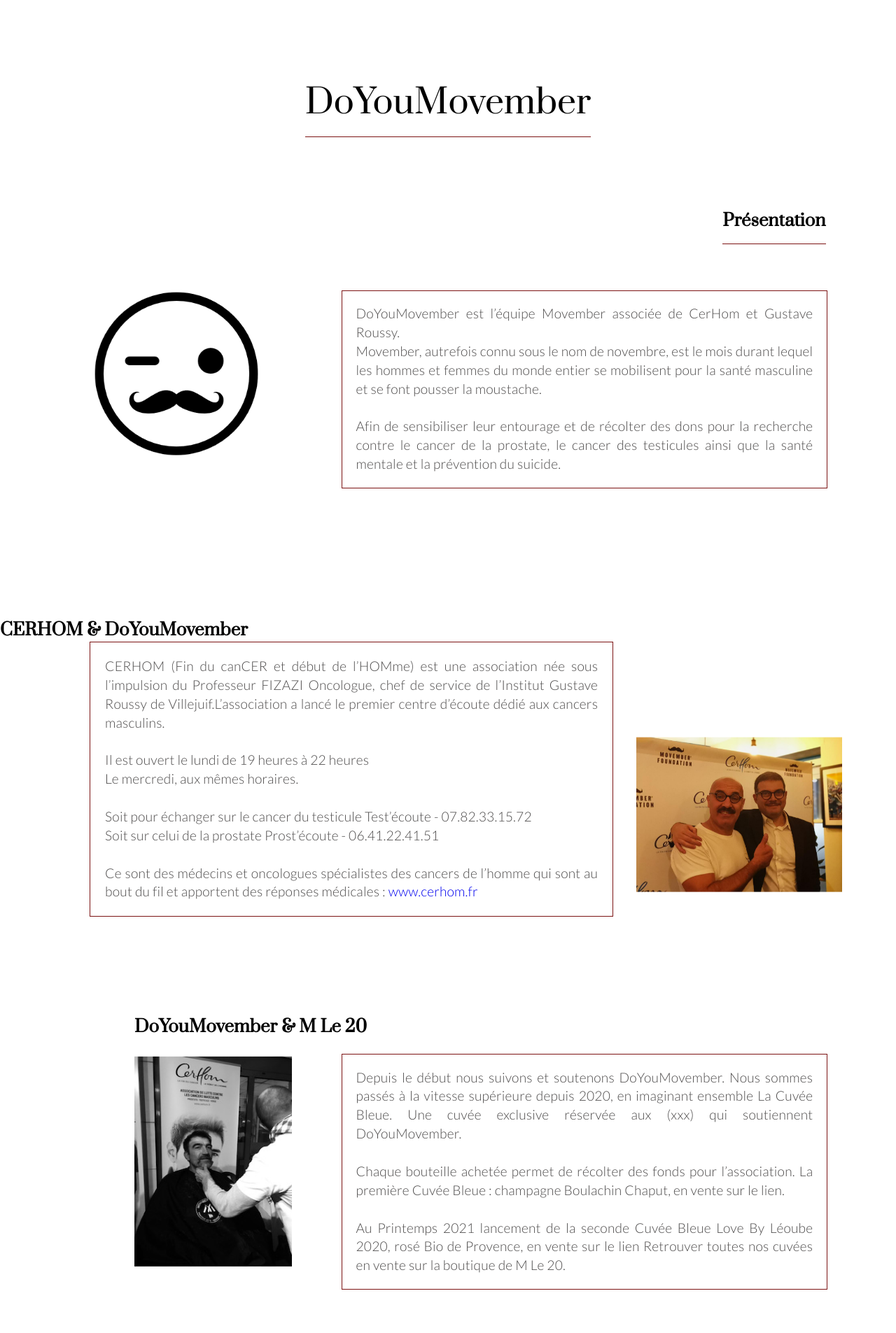
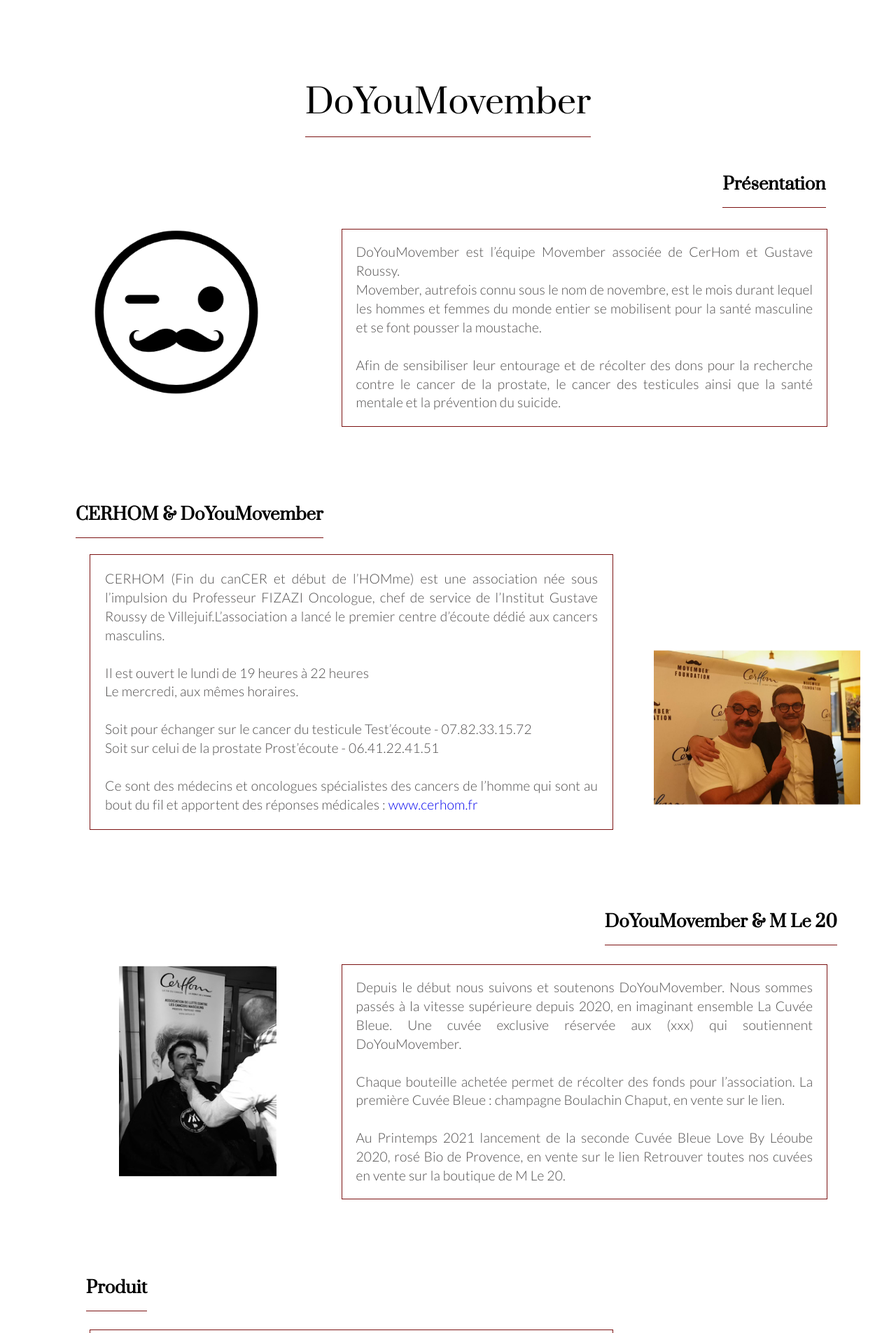
Before and after one commit to robLittiere/Mle20, a PHP site: page /public/Partenariat/movember.html in a window 1280 px wide. Shown: the part 401-2306 px from the top of the page at 70% size. Run offline with PHP 8.4, Linux system fonts and the light colour scheme; some libraries are stand-ins or nearby versions; some web fonts are replaced.

Commit message:
fix title in DoYouMovember page

```diff
--- a/public/Partenariat/movember.html
+++ b/public/Partenariat/movember.html
@@ -127,7 +127,7 @@
             </div>
             <div id="partner__popup">
                 <a href="#" class="popup__button">Bulles de l'Aube</a>
-                <a href="#" class="popup__button">DoYouMovember</a>
+                <a href="movember.html" class="popup__button">DoYouMovember</a>
                 <a href="#" class="popup__button">Patriwine</a>
                 <a href="#" class="popup__button">Terra Hominis</a>
                 <a href="#" class="popup__button">Cookcoeur</a>
@@ -185,8 +185,8 @@
 
         <div class="content_SB">
 
-            <div class="movember__container_title">
-                <div class="movember__baseline_title">
+            <div class="movember__container_SB">
+                <div class="movember__baseline_SB">
                     <h2>CERHOM & DoYouMovember</h2>
                 </div>
             </div>
@@ -216,8 +216,8 @@
         </div>
         <div class="content_VM">
 
-            <div class="movember__container_title">
-                <div class="movember__baseline_title">
+            <div class="movember__container_VM">
+                <div class="movember__baseline_VM">
                     <h2>DoYouMovember & M Le 20</h2>
                 </div>
             </div>
@@ -248,14 +248,14 @@
         </div>
         <div class="content_bottle">
 
-            <div class="movember__container_title">
-                <div class="movember__baseline_title">
+            <div class="movember__container_bottle">
+                <div class="movember__baseline_bottle">
                     <h2>Produit</h2>
                 </div>
             </div>
 
             <div class="bottle">
-                <div class="descript_service">
+                <div class="descript_product">
                     <p>
                         La Cuvée Bleue a été produite avec les Champagnes Boulachin-Chaput pour récolter des fonds et lutter contre les Cancers Masculins.
                         Faire plaisir à vos convives tout en aidant la recherche contre le cancer, c’est possible !<br><br> En effet,
--- a/public/styles/animationpicture.css
+++ b/public/styles/animationpicture.css
@@ -8,7 +8,7 @@
     width: 100%;
     color: #000000;
     float: right;
-    margin-right: 6%;
+    margin-right: 4%;
     margin-top: -23%;
   }
   .snip_SB * {
@@ -71,7 +71,7 @@
     width: 100%;
     color: #000000;
     float: left;
-    margin-left: 0%;
+    margin-left: -2%;
     margin-top: 4%;
   }
   .snip_VM * {
@@ -136,7 +136,7 @@
     color: #000000;
     float: right;
     margin-right: 8%;
-    margin-top: -22%;
+    margin-top: -22.5%;
   }
   .snip_bottle * {
     -webkit-box-sizing: border-box;
@@ -149,7 +149,7 @@
     right: 0%;
     top: 50%;
     opacity: 1;
-    width: 60%;
+    width: 80%;
     -webkit-transform: translate(0%, -50%);
     transform: translate(0%, -50%);
   }
@@ -175,8 +175,8 @@
   }
   .snip_bottle:hover img,
   .snip_bottle.hover img {
-    width: 40%;
-    right: -2%;
+    width: 50%;
+    right: -8%;
   }
   .snip_bottle:hover figcaption h4,
   .snip_bottle.hover figcaption h4,
@@ -186,6 +186,6 @@
     transform: translateX(0%);
     max-width: 70%;
     margin-top: 5%;
-    margin-right: 4%;
+    margin-right: 6%;
     opacity: 1;
   }
--- a/public/styles/movember.css
+++ b/public/styles/movember.css
@@ -26,14 +26,14 @@ background-color: white;
 .movember__baseline{
   padding-bottom: 1em;
   border-bottom: 1px solid rgb(124, 19, 19);
-  margin-bottom: 8%;
+  margin-bottom: 4%;
 }
 .movember__baseline h1{
   font-size: 3em;
   color: black;
   font-weight: 400;
 }
-/*div title*/
+/*div title for logoMov title*/
 .movember__container_logoMov{
   display: flex;
   align-items: center;
@@ -43,7 +43,7 @@ background-color: white;
 .movember__baseline_logoMov{
   padding-bottom: 1em;
   border-bottom: 1px solid rgb(124, 19, 19);
-  margin-bottom: 11%;
+  margin-bottom: 0.5%;
 }
 
 .movember__baseline_logoMov h2{
@@ -53,7 +53,7 @@ background-color: white;
 /* Presentation div with logo and description*/
 .content_logoMov{
   margin-left: 15%;
-  margin-bottom: 12%;
+  margin-bottom: 6%;
 }
 .logoMovember{
   margin-bottom: -25%;
@@ -82,9 +82,26 @@ background-color: white;
   line-height: 1.4em;
   padding: 3%;
 }
+/*div title for sb title*/
+.movember__container_SB{
+  display: flex;
+  align-items: center;
+  flex-direction: column;
+  margin-right: 55.5%;
+}
+.movember__baseline_SB{
+  padding-bottom: 1em;
+  border-bottom: 1px solid rgb(124, 19, 19);
+  margin-bottom: 4%;
+}
+
+.movember__baseline_SB h2{
+  font-weight: 25%;
+  color: black;
+}
 /* contact div with Stephane&Bruno image*/
 .content_SB{
-  margin-bottom: 8%;
+  margin-bottom: 6%;
 }
 .descript_contact{
   margin-left: 10%;
@@ -108,10 +125,27 @@ background-color: white;
   color: rgb(78, 76, 76);
   padding: 3%;
 }
+/*div title for VM title*/
+.movember__container_VM{
+  display: flex;
+  align-items: center;
+  flex-direction: column;
+  margin-left: 54%;
+}
+.movember__baseline_VM{
+  padding-bottom: 1em;
+  border-bottom: 1px solid rgb(124, 19, 19);
+  margin-bottom: 1%;
+}
+
+.movember__baseline_VM h2{
+  font-weight: 25%;
+  color: black;
+}
 /* presentation of partner with mle20 div with VM image*/
 .content_VM{
   margin-left: 15%;
-  margin-bottom: 8%;
+  margin-bottom: 6%;
 }
 .descript_VM{
   margin-left: 20%;
@@ -136,11 +170,28 @@ background-color: white;
   line-height: 1.4em;
   padding: 3%;
 }
+/*div title for product title*/
+.movember__container_bottle{
+  display: flex;
+  align-items: center;
+  flex-direction: column;
+  margin-right: 74%;
+}
+.movember__baseline_bottle{
+  padding-bottom: 1em;
+  border-bottom: 1px solid rgb(124, 19, 19);
+  margin-bottom: 8%;
+}
+
+.movember__baseline_bottle h2{
+  font-weight: 25%;
+  color: black;
+}
 /* service of partner div with bottle img */
 .content_bottle{
-  margin-bottom: 8%;
+  margin-bottom: 6%;
 }
-.descript_service{
+.descript_product{
   margin-left: 10%;
   margin-top: 0%;
   margin-bottom: 3%;
@@ -148,7 +199,7 @@ background-color: white;
   font-size: medium;
   max-width: 55%;
 }
-.descript_service p{
+.descript_product p{
   padding: 1%;
   text-align: justify;
   border: 1px solid rgb(124, 19, 19);
```
Also changed, not shown: 2 other files.
